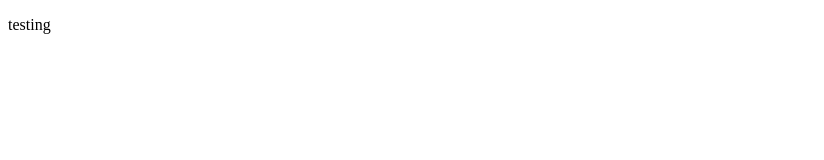
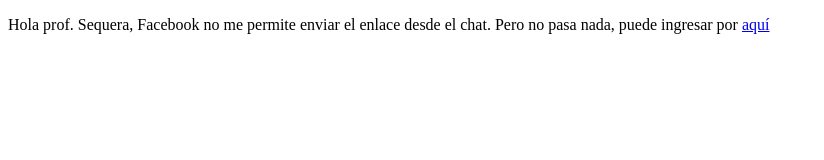
Before and after one commit to ssvictora/ssvictora.github.io, a plain HTML site: page index.html in a window 1280 px wide. Shown: the whole page, without its empty margins (0-824 px from the left). Drawn offline with Linux system fonts and the light colour scheme.

Commit message:
Update index.html

```diff
--- a/index.html
+++ b/index.html
@@ -6,6 +6,6 @@
 </style>
 </head>
 <body>
-  <p>testing</p>
+  <p>Hola prof. Sequera, Facebook no me permite enviar el enlace desde el chat. Pero no pasa nada, puede ingresar por <a href="http://funda0l.mywebcommunity.org">aquí</a>
 </body>
 </html>
```
